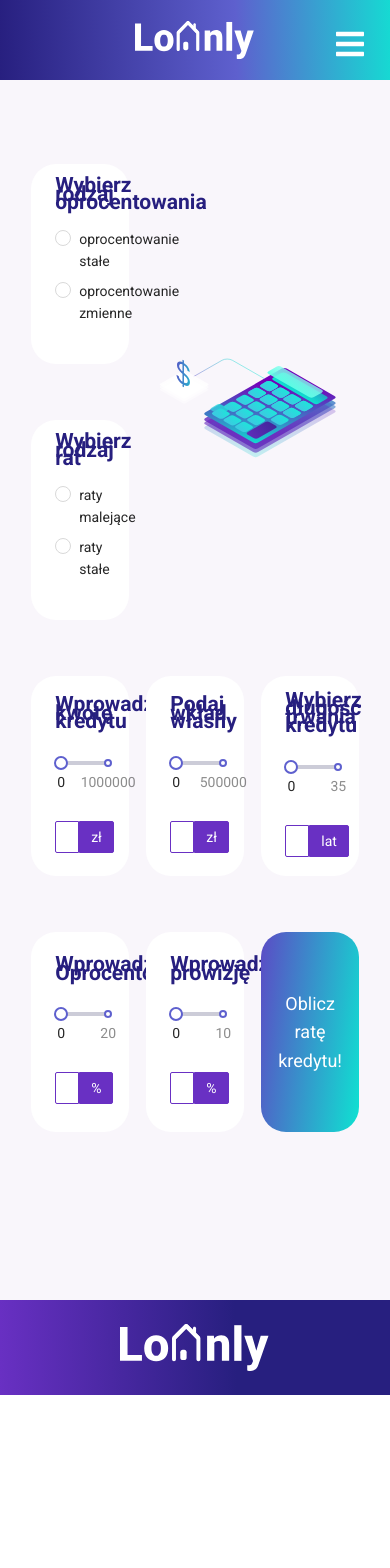
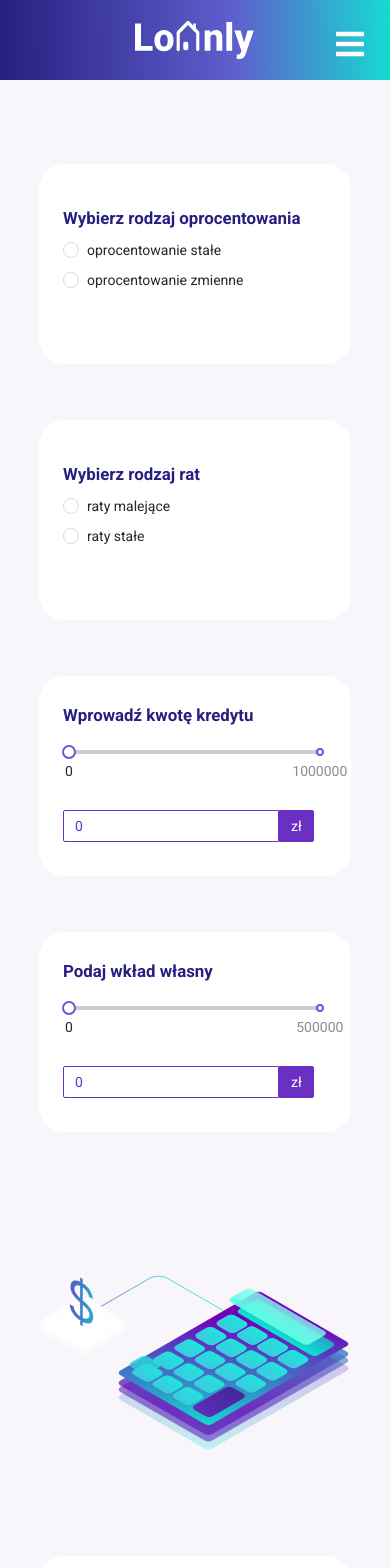
Before and after one commit to nokia-wroclaw/innovativeproject-loancalculator, a React (Create React App) app in the folder frontend/: page /kalkulator in a window 390 px wide. Shown: the top 1568 px of the page. Before the commit the page ends 1395 px from the top, so only its background shows below. Built offline with nearby package versions, Linux system fonts and the light colour scheme.

Commit message:
Add responsiveness, add navigation, fix issues

```diff
--- a/frontend/src/components/sectionTitle/SectionTitle.js
+++ b/frontend/src/components/sectionTitle/SectionTitle.js
@@ -8,6 +8,6 @@ export const SectionTitle = styled.p`
 
   @media screen and (max-width: 768px) and (orientation: landscape),
     screen and (max-height: 1400px) and (orientation: portrait) {
-    font-size: 2.5vmax;
+    font-size: 2vmax;
   }
 `;
--- a/frontend/src/pages/calculator/CalculatorElements.js
+++ b/frontend/src/pages/calculator/CalculatorElements.js
@@ -6,7 +6,7 @@ import 'antd/dist/antd.css';
 export const FormContainer = styled(Form)`
   height: auto;
   min-height: 90vh;
-  padding-top: 10vh;
+  padding-top: 10vh !important;
   display: grid;
   grid-template-columns: repeat(12, 1fr);
   grid-template-rows: repeat(4, 1fr) 0.5fr;
@@ -15,6 +15,16 @@ export const FormContainer = styled(Form)`
   background-color: #f9f6fb;
   align-content: center;
   justify-items: center;
+
+  @media screen and (max-width: 1400px) {
+    grid-template-columns: repeat(9, 1fr);
+    grid-template-rows: repeat(5, 1fr) 0.5fr;
+  }
+
+  @media screen and (max-width: 768px) {
+    grid-template-columns: repeat(5, 1fr);
+    grid-template-rows: repeat(4, 1fr) 1.5fr repeat(4, 1fr) 0.5fr;
+  }
 `;
 export const CustomSlider = styled(Slider)`
   width: 95%;
@@ -85,37 +95,109 @@ export const DataPlaceholder = styled.div`
   padding: 1.5rem;
   width: 25vw;
   height: 200px;
+
+  @media screen and (max-width: 1400px) {
+    width: 40vw;
+  }
+
+  @media screen and (max-width: 780px) {
+    width: 80vw;
+  }
 `;
 
 export const BoxOne = styled(DataPlaceholder)`
   grid-area: 1/2/2/5;
+
+  @media screen and (max-width: 1400px) {
+    grid-area: 1/2/2/5;
+  }
+
+  @media screen and (max-width: 780px) {
+    grid-area: 1/2/2/5;
+  }
 `;
 export const BoxTwo = styled(DataPlaceholder)`
   grid-area: 2/2/3/5;
+
+  @media screen and (max-width: 1400px) {
+    grid-area: 2/2/3/5;
+  }
+  @media screen and (max-width: 780px) {
+    grid-area: 2/2/3/5;
+  }
 `;
 export const BoxThree = styled(DataPlaceholder)`
   grid-area: 3/2/4/5;
+
+  @media screen and (max-width: 1400px) {
+    grid-area: 3/2/4/5;
+  }
+  @media screen and (max-width: 780px) {
+    grid-area: 3/2/4/5;
+  }
 `;
 export const BoxFour = styled(DataPlaceholder)`
   grid-area: 3/5/4/9;
+
+  @media screen and (max-width: 1400px) {
+    grid-area: 3/6/4/9;
+  }
+  @media screen and (max-width: 780px) {
+    grid-area: 4/2/5/5;
+  }
 `;
 export const BoxFive = styled(DataPlaceholder)`
   grid-area: 3/9/4/12;
+
+  @media screen and (max-width: 1400px) {
+    grid-area: 4/2/5/5;
+  }
+  @media screen and (max-width: 780px) {
+    grid-area: 6/2/7/5;
+  }
 `;
 export const BoxSix = styled(DataPlaceholder)`
   grid-area: 4/2/5/5;
+
+  @media screen and (max-width: 1400px) {
+    grid-area: 4/6/5/9;
+  }
+  @media screen and (max-width: 780px) {
+    grid-area: 7/2/8/5;
+
 `;
 export const BoxSeven = styled(DataPlaceholder)`
   grid-area: 4/5/5/9;
+
+  @media screen and (max-width: 1400px) {
+    grid-area: 5/2/6/5;
+  }
+  @media screen and (max-width: 780px) {
+    grid-area: 8/2/9/5;
+  }
 `;
 export const ButtonContainer = styled.div`
   grid-area: 4/9/5/12;
+
+  @media screen and (max-width: 1400px) {
+    grid-area: 5/6/6/9;
+  }
+  @media screen and (max-width: 780px) {
+    grid-area: 9/2/10/5;
+  }
 `;
 export const CalculatorSubmitButton = styled(SubmitButton)`
   width: 25vw;
   height: 200px;
   border-radius: 25px;
   font-size: 1.125rem;
+
+  @media screen and (max-width: 1400px) {
+    width: 40vw;
+  }
+  @media screen and (max-width: 780px) {
+    width: 80vw;
+  }
 `;
 
 export const IllustrationContainer = styled.div`
@@ -127,76 +209,17 @@ export const IllustrationContainer = styled.div`
   display: flex;
   justify-content: center;
   align-items: center;
+
+  @media screen and (max-width: 1400px) {
+    grid-area: 1/6/3/9;
+
+    .img {
+      width: 100% !important;
+      height: auto;
+    }
+  }
+
+  @media screen and (max-width: 780px) {
+    grid-area: 5/2/6/5;
+  }
 `;
-// import styled from 'styled-components';
-// import { SemiHeader } from '../../components/semiHeader/SemiHeader';
-// import { GradientButton } from '../../components/gradientButton/GradientButton';
-
-// export const CalculatorHeader = styled(SemiHeader)`
-//   grid-area: 1/2/2/5;
-//   align-self: flex-end;
-//   width: 100%;
-// `;
-
-// export const CalculatorPage = styled.div`
-//   display: grid;
-//   grid-template-columns: repeat(12, 1fr);
-//   grid-template-rows: 3fr 5fr 5fr 6fr 6fr 3fr;
-//   row-gap: 3vmax;
-// `;
-
-// export const BoxOne = styled.div`
-//   grid-area: 2/2/3/5;
-//   align-self: center;
-// `;
-// export const BoxTwo = styled.div`
-//   grid-area: 3/2/4/5;
-//   align-self: center;
-// `;
-// export const BoxThree = styled.div`
-//   grid-area: 4/2/5/5;
-//   align-self: center;
-// `;
-// export const BoxFour = styled.div`
-//   grid-area: 4/5/5/9;
-//   justify-self: center;
-//   align-self: center;
-// `;
-// export const BoxFive = styled.div`
-//   grid-area: 4/9/5/12;
-//   align-self: center;
-// `;
-// export const BoxSix = styled.div`
-//   grid-area: 5/2/6/5;
-//   align-self: center;
-// `;
-// export const BoxSeven = styled.div`
-//   grid-area: 5/5/6/9;
-//   justify-self: center;
-//   align-self: center;
-// `;
-// export const CalculatorImage = styled.img`
-//   grid-area: 2/6/4/12;
-//   width: 70vh;
-//   align-self: center;
-//   justify-self: center;
-// `;
-
-// export const ResultsFooter = styled.div`
-//   display: flex;
-//   background: linear-gradient(
-//     88.54deg,
-//     #6930c3 -0.21%,
-//     #271f7f 60.5%,
-//     #271f7f 112.08%
-//   );
-//   justify-content: center;
-//   padding: 3rem;
-// `;
-
-// export const CTAButton = styled(GradientButton)`
-//   grid-area: 6/1/7/13;
-//   justify-self: center;
-//   padding-bottom: 5rem;
-//   align-self: center;
-// `;
--- a/frontend/src/pages/calculator/index.js
+++ b/frontend/src/pages/calculator/index.js
@@ -68,8 +68,6 @@ function Calculator() {
       <FormContainer
         {...formItemLayout}
         onFinish={(values) => {
-          // putData(values);
-          console.log(JSON.stringify(values));
           axios
             .put(
               'http://127.0.0.1:5000/mortgageCalculator',
@@ -80,11 +78,14 @@ function Calculator() {
                 },
               }
             )
-            .then((response) => console.log(response))
+            .then((response) =>
+              navigate('/wyniki-obliczen', {
+                state: { response: response.data },
+              })
+            )
             .catch((error) => {
               console.log(error);
             });
-          navigate('/wyniki-obliczen');
         }}
       >
         <IllustrationContainer>
```
